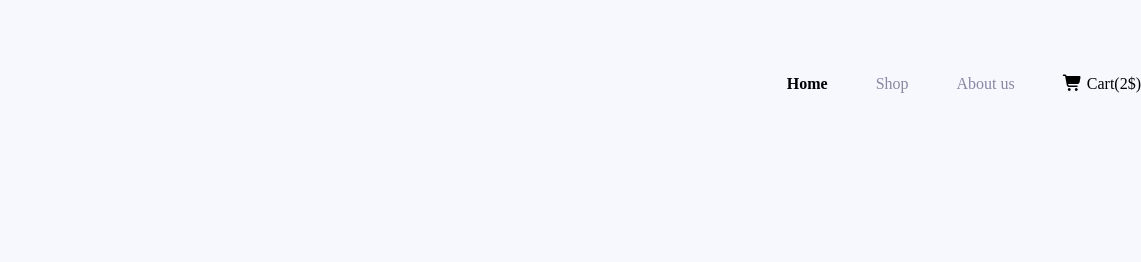
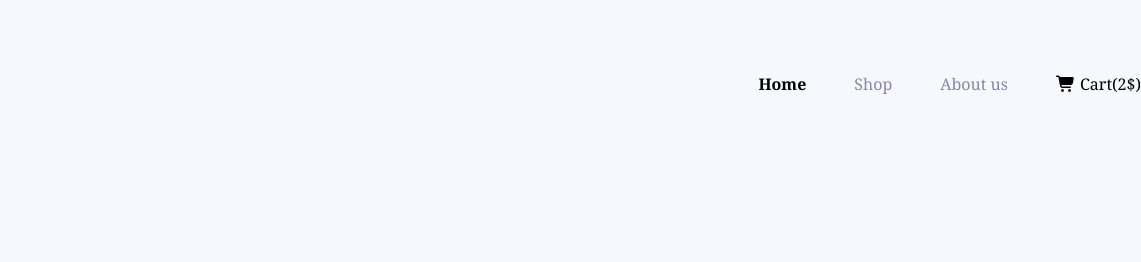
Before and after one commit to Tamim-real/Flower-Store, a plain HTML site: page index.html in a window 1280 px wide. Shown: the top 262 px of the page, 139-1280 px from the left. Drawn offline with Linux system fonts and the light colour scheme.

Commit message:
Final Version Released

```diff
--- a/style.css
+++ b/style.css
@@ -45,6 +45,8 @@ li{
 .nav-ul li{
     margin-left: 3rem;
     margin-top: 20px;
+    font-family: "Noto Serif", serif;
+    cursor: pointer;
 }
 
 /* hero banner section */
@@ -338,9 +340,6 @@ input{
     padding: 10px;
 }
 
-/* .social-media{
-    position: relative;
-} */
 
 .x{
     position: relative;
```
